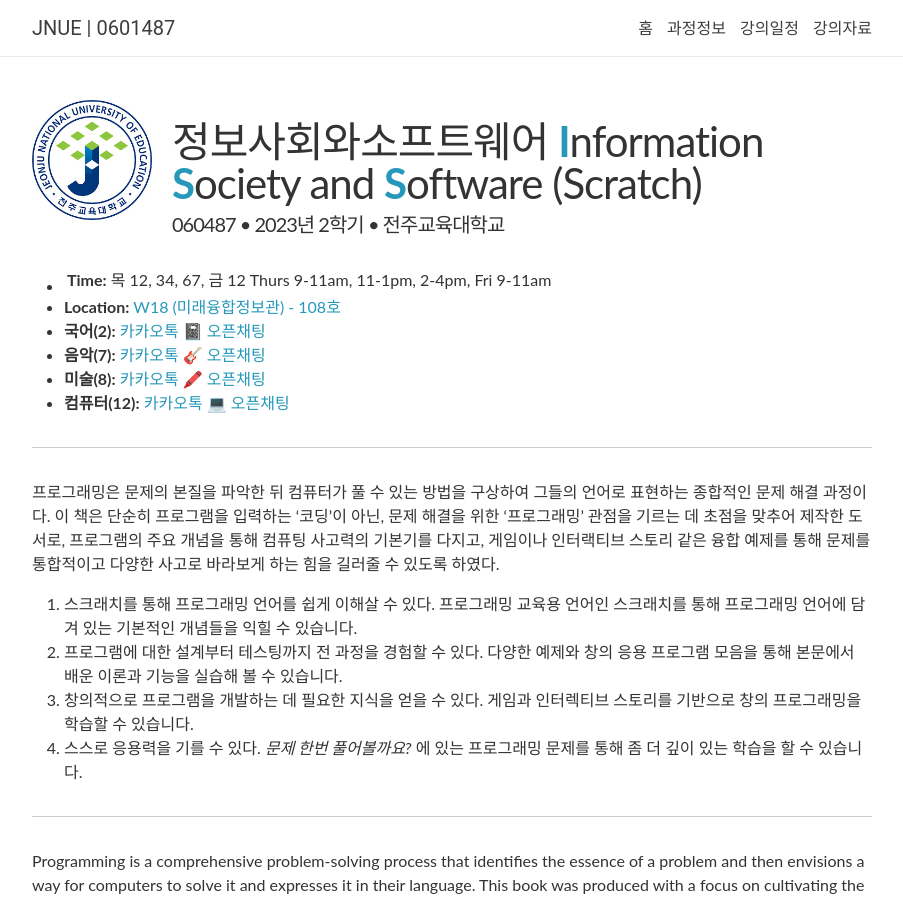
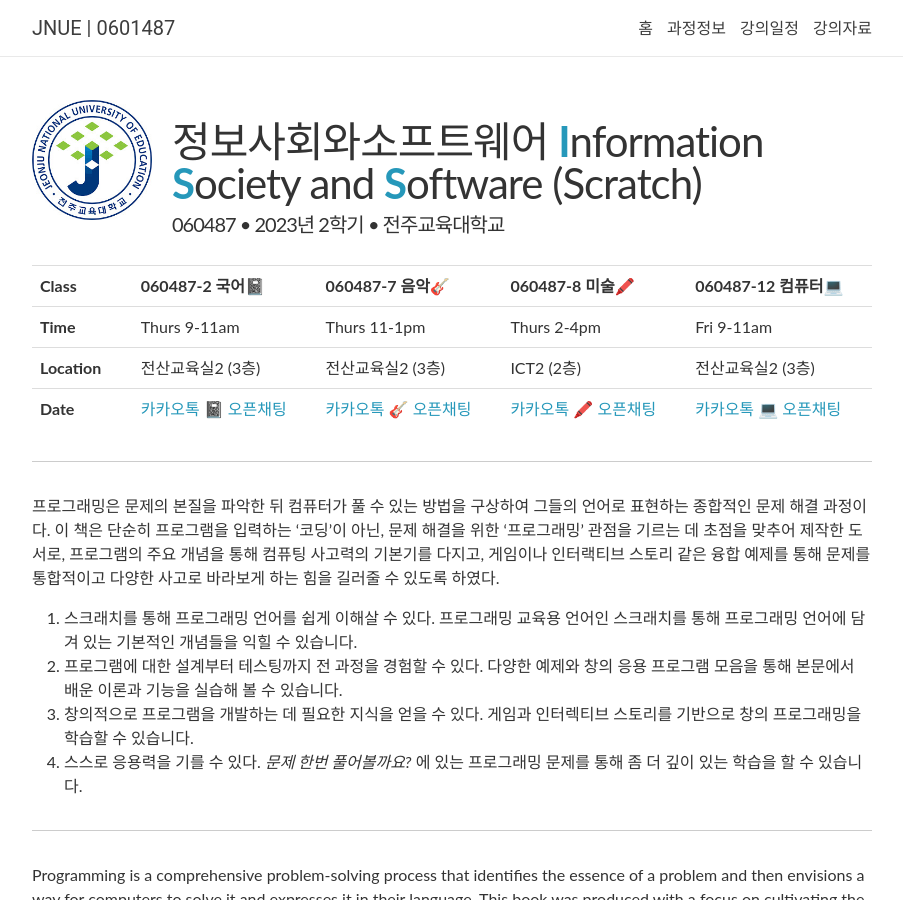
Before and after one commit to 2023-aaronkr/jnue-iss, a Jekyll site: the page built from _pages/about.md, in a window 1280 px wide and 900 px high. Shown: the whole window, without its empty margins (188-1091 px from the left). Built offline with Jekyll 4.4.1, drawn with Linux system fonts in a browser that asks for light colours; nearby versions of some CDN libraries; comment, search, counter and statistics services are not loaded.

Commit message:
Update class info

```diff
--- a/_pages/about.md
+++ b/_pages/about.md
@@ -7,12 +7,45 @@
 news: true
 ---
 
-- **Time:** 목 12, 34, 67, 금 12 | Thurs 9-11am, 11-1pm, 2-4pm, Fri 9-11am
-- **Location:** [W18 (미래융합정보관) - 108호](https://naver.me/GSHd39rS){:target="\_blank"}
-- **국어(2):** [카카오톡 📓 오픈채팅](https://open.kakao.com/o/g36jMPDf){:target="\_blank"}
-- **음악(7):** [카카오톡 🎸 오픈채팅](https://open.kakao.com/o/g5L7FPDf){:target="\_blank"}
-- **미술(8):** [카카오톡 🖍️ 오픈채팅](https://open.kakao.com/o/gsthOPDf){:target="\_blank"}
-- **컴퓨터(12):** [카카오톡 💻 오픈채팅](https://open.kakao.com/o/gYj43PDf){:target="\_blank"}
+<table class="table table-hover">
+  <colgroup>
+    <col style="width:12%">
+    <col style="width:22%">
+    <col style="width:22%">
+    <col style="width:22%">
+    <col style="width:22%">
+  </colgroup>
+  <tbody>
+    <tr>
+      <th scope="row">Class</th>
+      <th>060487-2 국어📓</th>
+      <th>060487-7 음악🎸</th>
+      <th>060487-8 미술🖍️</th>
+      <th>060487-12 컴퓨터💻</th>
+    </tr>
+    <tr>
+      <th scope="col">Time</th>
+      <td>Thurs 9-11am</td>
+      <td>Thurs 11-1pm</td>
+      <td>Thurs 2-4pm</td>
+      <td>Fri 9-11am</td>
+    </tr>
+    <tr>
+      <th scope="row">Location</th>
+      <td>전산교육실2 (3층)</td>
+      <td>전산교육실2 (3층)</td>
+      <td>ICT2 (2층)</td>
+      <td>전산교육실2 (3층)</td>
+    </tr>
+    <tr>
+      <th scope="row">Date</th>
+      <td><a href="https://open.kakao.com/o/g36jMPDf" target="_blank">카카오톡 📓 오픈채팅</a></td>
+      <td><a href="https://open.kakao.com/o/g5L7FPDf" target="_blank">카카오톡 🎸 오픈채팅</a></td>
+      <td><a href="https://open.kakao.com/o/gsthOPDf" target="_blank">카카오톡 🖍️ 오픈채팅</a></td>
+      <td><a href="https://open.kakao.com/o/gYj43PDf" target="_blank">카카오톡 💻 오픈채팅</a></td>
+    </tr>
+  </tbody>
+</table>
 
 <!--
 - **Discussion:** [Piazza](https://piazza.com/class/jqh4n6275r82yq){:target="\_blank"}
```
